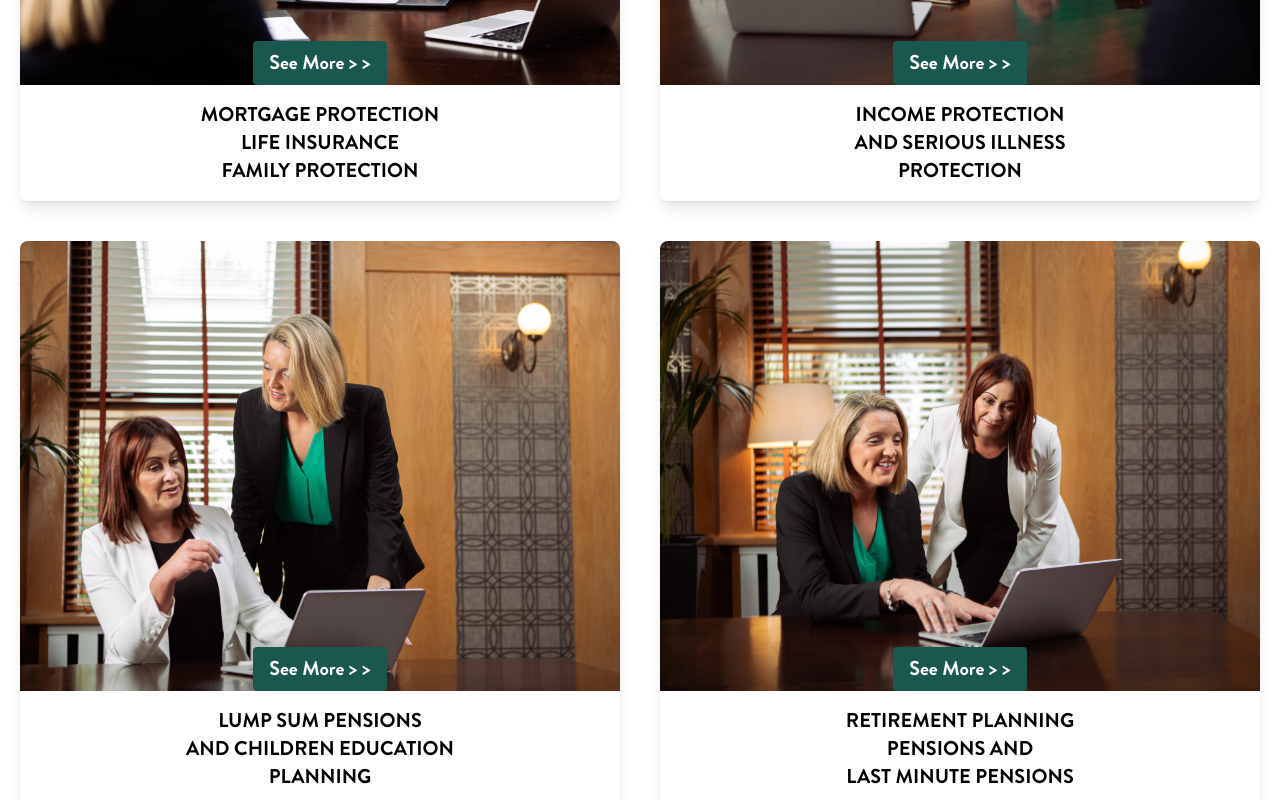
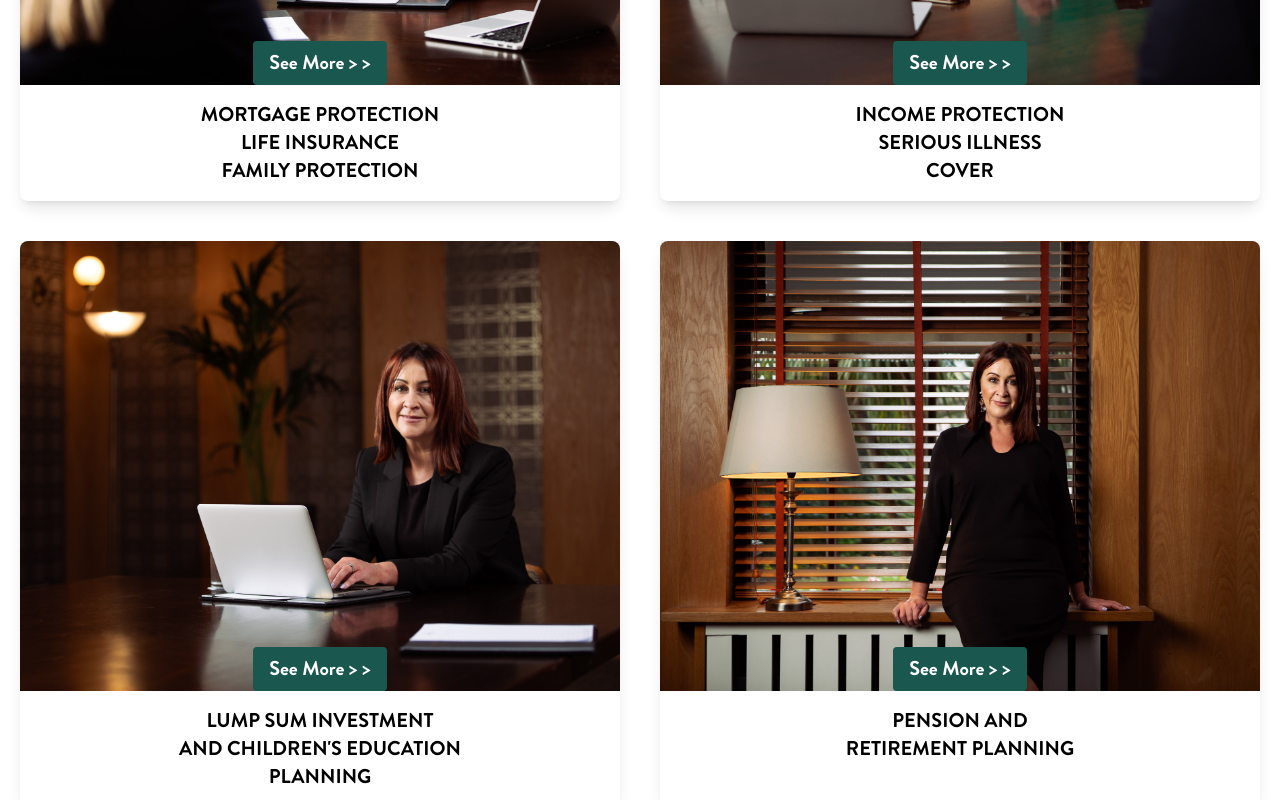
Before and after one commit to limefresh5455/fusion-finance, a Next.js app: page /services in a window 1280 px wide. Shown: the part 720-1520 px from the top of the page. Built offline with nearby package versions, Linux system fonts and the light colour scheme.

Commit message:
update in design

```diff
--- a/src/app/(home)/page.tsx
+++ b/src/app/(home)/page.tsx
@@ -19,81 +19,10 @@ export default function Home() {
         <div className="video-container" >
           <Carousel />
         </div >
-
-        {/* <section
-          id="our-values"
-          className="relative font-sans section-padding bg-[#d6cccc] bg-cover bg-center"
-          style={{
-            backgroundImage: `url(${missionImage.src})`,
-            // backgroundRepeat: 'no-repeat',
-            // backgroundSize: 'cover',
-            backgroundPosition: '50% 55%', // Custom position
-            height: '600px', // Set height as needed
-            // width: '100%' // Set width as needed
-          }}
-        >
-          <div className="inset-0 bg-[#8a8a8a]"></div>
-          <div className="text-center flex postionRelative md:mb-10 container mx-auto px-4 bg-black opacity-80">
-            <div className="mb-6 sm:mb-0 container grid grid-cols-1 sm:grid-cols-4">
-              <div className="flex flex-col justify-center items-left p-4">
-                <div className="text-white text-3xl font-bold font-sans mt-2">
-                  At a Glance
-                </div>
-              </div>
-
-              <div className="border rounded flex flex-col justify-center items-center mx-2 my-4">
-                <Image
-                  src="/Fusion_icon_services.png"
-                  width={70}
-                  height={50}
-                  alt="services"
-                  className="ml-0 mt-2"
-                />
-                <div className="text-white text-xl sm:text-2xl font-bold font-sans mt-2">
-                  Financial Services
-                </div>
-                <div className="text-base sm:text-xl text-white font-bold cormorant-infant">
-                  For Everyone
-                </div>
-              </div>
-
-              <div className="border rounded flex justify-center items-center flex-col mx-2 my-4">
-                <Image
-                  src="/Fusion_icon_knowledge.png"
-                  width={70}
-                  height={50}
-                  alt="knowledge"
-                  className="mt-2"
-                />
-                <div className="text-center text-white text-xl sm:text-2xl font-bold font-sans mt-2">
-                  With A Wealth Of Agnostic
-                </div>
-                <div className="text-base sm:text-xl text-white text-center font-bold cormorant-infant">
-                  Industry Knowledge advisor
-                </div>
-              </div>
-              <div className="border rounded flex flex-col justify-center items-center mx-2 my-4">
-                <Image
-                  src="/Fusion_icon_advisor.png"
-                  width={100}
-                  height={50}
-                  alt="advisor"
-                  className="mt-2"
-                />
-                <div className="text-white text-xl sm:text-2xl font-bold font-sans mt-2">
-                  Here To Be Your
-                </div>
-                <div className="text-base sm:text-xl text-white font-bold cormorant-infant">
-                  Trusted Advisor
-                </div>
-              </div>
-            </div>
-          </div>
-        </section> */}
       </main >
 
       <main>
-        <div className="pb-5 pt-5 md:pt-14 md:pb-10">
+        {/* <div className="pb-5 pt-5 md:pt-14 md:pb-10">
           <h1 className="container text-[#1a584f] text-center text-4xl font-bold font-sans underline">
             Why work with us?
           </h1>
@@ -149,7 +78,67 @@ export default function Home() {
               </div>
             </div>
           </div>
-        </div>
+        </div> */}
+
+
+<div className="relative pb-16 pt-12 pl-5 pr-5 bg-gradient-to-br from-[#fff] to-[#fff]">
+  <div className="container mx-auto text-center">
+  <h1 className="container text-[#1a584f] mb-6  text-center text-3xl sm:text-5xl font-bold font-sans underline">
+            Why work with us?
+  </h1>
+    <p className="text-black-700 text-lg sm:text-xl max-w-3xl mx-auto leading-relaxed font-sans">
+      With over <span className="text-[#1a584f] font-bold font-sans">50+ years of combined experience</span>, we don’t just provide services—we build relationships.
+    </p>
+  </div>
+
+  <div className="mt-24 flex flex-wrap justify-center items-center gap-20 sm:gap-20 md:gap-16 lg:gap-14 relative z-10">
+    {/* First Box */}
+    <div className="relative group max-w-xs sm:max-w-sm p-6 pb-10 bg-[#f1fffdc4] border border-[#1a584f3b] shadow-lg rounded-2xl transition-transform duration-700 scale-100 hover:shadow-2xl" style={{ boxShadow: '0px 4px 6px rgba(26, 88, 79, 0.5)' }}>
+      <div className="absolute -top-10 left-1/2 transform -translate-x-1/2 w-20 h-20 bg-[#1a584f] flex justify-center items-center rounded-full transition-transform group-hover:scale-125 group-hover:rotate-[360deg]">
+        <Image src="/customer-service.png" width={50} height={50} alt="services" />
+      </div>
+      <h2 className=" text-[#1a584f] text-3xl font-bold font-sans mt-12 mb-auto">
+        Exceptional Customer Service
+      </h2>
+      <p className="cormorant-infant text-2xl font-bold font-sans">
+        Financial services for everyone.
+      </p>
+    </div>
+
+  {/* Center Box with conic gradiant Circle */}
+  <div className="relative group max-w-xs sm:max-w-sm p-6 pb-10 bg-white border-4 border-solid shadow-lg rounded-2xl transition-transform duration-700 hover:scale-110 hover:shadow-2xl lg:scale-110 animate-gradient-border" style={{ boxShadow: '0px 4px 6px rgba(26, 88, 79, 0.5)' }}>
+    <div className="absolute -top-12 left-1/2 transform -translate-x-1/2 w-20 h-20 md:w-24 md:h-24 lg:w-24 lg:h-24  bg-[#1a584f] flex justify-center items-center rounded-full transition-transform group-hover:scale-125 group-hover:rotate-[360deg]">
+      <Image src="/experiencee.png" width={50} height={50} alt="knowledge" />
+    </div>
+    <h2 className="text-[#082c27] text-4xl font-bold font-sans mt-12 mb-auto">
+      50+ <span className="text-3xl"> Years Experience</span>
+    </h2><br className="hidden sm:block" />
+    <p className="cormorant-infant text-2xl font-bold font-sans">
+    With a wealth of agnostic industry knowledge.
+    </p>
+  </div>
+
+    {/* Third Box */}
+    <div className="relative group max-w-xs sm:max-w-sm p-6 pb-10 bg-[#f1fffdc4] border border-[#1a584f3b] shadow-lg rounded-2xl transition-transform duration-700  scale-100   hover:shadow-2xl" style={{ boxShadow: '0px 4px 6px rgba(26, 88, 79, 0.5)' }}>
+      <div className="absolute -top-10 left-1/2 transform -translate-x-1/2 w-20 h-20 bg-[#1a584f] flex justify-center items-center rounded-full transition-transform group-hover:scale-125 group-hover:rotate-[360deg]">
+        <Image src="/customerr.png" width={50} height={50} alt="advisor" />
+      </div>
+      <h2 className="text-[#1a584f] text-3xl font-bold font-sans mt-12 mb-auto">
+        2000+ Happy Customers
+      </h2><br className="hidden sm:block" />
+      <p className="cormorant-infant text-2xl font-bold font-sans">
+        Here to be your trusted advisor.
+      </p>
+    </div>
+  </div>
+</div>
+
+
+
+
+
+
+
 
         <div className="bg-[#1a584f] text-white">
           <div className="container py-10 pb-6 text-center md:text-left px-5">
@@ -237,8 +226,8 @@ export default function Home() {
               </div>
               <div className="p-4 flex flex-col items-center justify-center font-sans text-center text-black text-xl">
                 <h1 className="customFontSize">INCOME PROTECTION </h1>
-                <h1 className="customFontSize">AND SERIOUS ILLNESS</h1>
-                <h1 className="customFontSize">PROTECTION</h1>
+                <h1 className="customFontSize">SERIOUS ILLNESS</h1>
+                <h1 className="customFontSize">COVER</h1>
               </div>
             </div>
           </div>
@@ -248,7 +237,7 @@ export default function Home() {
               <div className="relative">
                 <div className="image-container">
                   <Image
-                    src="/Fusion_pics/Fusion-Finance-Web-Ready-38.jpg"
+                    src="/Fusion_pics/Fusion-Finance-Web-Ready-33.jpg"
                     alt="Card Image 1"
                     layout="fill" // Use 'fill' layout to cover the entire container
                     className="object-cover"
@@ -261,8 +250,8 @@ export default function Home() {
                 </Link>
               </div>
               <div className="p-4 flex flex-col items-center justify-center font-sans text-center text-black text-xl">
-                <h1 className="customFontSize">LUMP SUM PENSIONS</h1>
-                <h1 className="customFontSize">AND CHILDREN EDUCATION</h1>
+                <h1 className="customFontSize">LUMP SUM INVESTMENT</h1>
+                <h1 className="customFontSize">AND CHILDREN'S EDUCATION</h1>
                 <h1 className="customFontSize">PLANNING</h1>
               </div>
             </div>
@@ -271,7 +260,7 @@ export default function Home() {
               <div className="relative">
                 <div className="image-container">
                   <Image
-                    src="/Fusion_pics/Fusion-Finance-Web-Ready-39.jpg"
+                    src="/Fusion_pics/Fusion-Finance-Web-Ready-47.jpg"
                     alt="Card Image 2"
                     width={600}
                     height={600}
@@ -285,138 +274,12 @@ export default function Home() {
                 </Link>
               </div>
               <div className="p-4 flex flex-col items-center justify-center font-sans text-center text-black text-xl">
+                <h1 className="customFontSize">PENSION AND</h1>
                 <h1 className="customFontSize">RETIREMENT PLANNING</h1>
-                <h1 className="customFontSize">PENSIONS AND</h1>
-                <h1 className="customFontSize">LAST MINUTE PENSIONS</h1>
+                {/* <h1 className="customFontSize">LAST MINUTE PENSIONS</h1> */}
               </div>
             </div>
           </div>
-
-
-
-
-          {/* <div className="font-sans flex flex-col lg:flex-row">
-            <div>
-              <div className="mx-5 flex flex-col relative items-center justify-center overflow-hidden lg:flex-row">
-                <Link
-                  href="/services/financial-security"
-                  id="button"
-                  className="font-sans font-bold text-lg"
-                >
-                  See More {">"}
-                  {">"}
-                </Link>
-                <Image
-                  src="/Fusion_pics/Fusion-Finance-Web-Ready-32.jpg"
-                  width={600}
-                  height={600}
-                  alt="service1"
-                  style={{
-                    borderRadius: "5rem",
-                    objectFit: "contain",
-                    margin: "3em",
-                  }}
-                />
-              </div>
-              <div className="text-center">
-                <div className="flex flex-col font-sans mt-3 sm:mt-6">
-                  <h1 className="customFontSize">MORTGAGE PROTECTION</h1>
-                  <h1 className="customFontSize">LIFE INSURANCE</h1>
-                  <h1 className="customFontSize">FAMILY PROTECTION</h1>
-                </div>
-              </div>
-            </div>
-
-
-            <div className="mx-5 flex flex-col relative items-center justify-center overflow-hidden lg:flex-row">
-              <div id="textBox">
-                <div className="flex flex-col mt-6 font-sans">
-                  <h1 className="customFontSize">INCOME PROTECTION</h1>
-                  <h1 className="customFontSize">AND SERIOUS ILLNESS</h1>
-                  <h1 className="customFontSize">PROTECTION</h1>
-                </div>
-              </div>
-              <Link
-                href="/services/income-protection"
-                id="button"
-                className="font-sans font-bold text-lg"
-              >
-                See More {">"}
-                {">"}
-              </Link>
-              <Image
-                src="/Fusion_pics/Fusion-Finance-Web-Ready-40.jpg"
-                width={600}
-                height={600}
-                alt="service1"
-                style={{
-                  borderRadius: "5rem",
-                  objectFit: "contain",
-                  margin: "3em",
-                }}
-              />
-            </div>
-          </div> */}
-
-          {/* <div className="flex flex-col lg:flex-row">
-            <div className="mx-5 flex flex-col relative items-center justify-center overflow-hidden lg:flex-row">
-              <div id="textBox">
-                <div className="flex flex-col mt-6 font-sans">
-                  <h1 className="customFontSize">LUMP SUM PENSIONS</h1>
-                  <h1 className="customFontSize">AND CHILDREN EDUCATION</h1>
-                  <h1 className="customFontSize">PLANNING</h1>
-                </div>
-              </div>
-              <Link
-                href="/services/Lump-Sum-Pension"
-                id="button"
-                className="font-sans font-bold text-lg"
-              >
-                See More {">"}
-                {">"}
-              </Link>
-              <Image
-                src="/Fusion_pics/Fusion-Finance-Web-Ready-40.jpg"
-                width={600}
-                height={600}
-                alt="service1"
-                style={{
-                  borderRadius: "5rem",
-                  objectFit: "contain",
-                  margin: "3em",
-                }}
-              />
-            </div>
-
-            <div className="mx-5 flex flex-col relative items-center justify-center overflow-hidden lg:flex-row">
-              <div id="textBox">
-                <div className="flex flex-col mt-6 font-sans">
-                  <h1 className="customFontSize">RETIREMENT PLANNING</h1>
-                  <h1 className="customFontSize">PENSIONS AND</h1>
-                  <h1 className="customFontSize">LAST MINUTE PENSIONS</h1>
-                </div>
-              </div>
-              <Link
-                href="/services/retirement-pension"
-                id="button"
-                className="font-sans font-bold text-lg"
-              >
-                See More {">"}
-                {">"}
-              </Link>
-              <Image
-                src="/Fusion_pics/Fusion-Finance-Web-Ready-39.jpg"
-                width={600}
-                height={600}
-                alt="service1"
-                style={{
-                  borderRadius: "5rem",
-                  objectFit: "contain",
-                  margin: "3em",
-                }}
-              />
-            </div>
-          </div> */}
         </div>
 
         <div className="bg-[#5ae9d4] pb-5 pt-5">
@@ -504,61 +367,6 @@ export default function Home() {
           </div>
         </div>
 
-        {/* Footer Section */}
-        {/* <div className="bg-[#1a584f] pb-5 pt-5">
-          <div className="text-center flex flex-col lg:flex-row justify-center align-center">
-            <div className="container flex flex-col sm:flex-row justify-evenly items-center flex-wrap ">
-              <div className="mt-3 mx-2 text-center min-w-[240px] max-w-[250px] min-h-[220px] flex flex-col justify-center items-left p-4">
-                <Image
-                  src="/Fusion_icon_services.png"
-                  width={70}
-                  height={50}
-                  alt="services"
-                  className="mx-auto"
-                />
-                <div className="text-white text-3xl font-bold font-sans mt-2">
-                  Financial Services
-                </div>
-                <div className="text-white cormorant-infant text-2xl font-bold">
-                  For Everyone
-                </div>
-              </div>
-
-              <div className="mt-3 mx-2 text-center min-w-[240px] max-w-[250px] min-h-[220px] flex flex-col justify-center items-left p-4">
-                <Image
-                  src="/Fusion_icon_knowledge.png"
-                  width={70}
-                  height={50}
-                  alt="knowledge"
-                  className="mx-auto"
-                />
-                <div className="text-white text-3xl font-bold font-sans mt-2">
-                  With A Wealth Of Agnostic
-                </div>
-                <div className="text-white text-2xl font-bold cormorant-infant">
-                  Industry Knowledge
-                </div>
-              </div>
-
-              <div className="mt-3 mx-2 text-center min-w-[240px] max-w-[250px] min-h-[220px] flex flex-col justify-center items-left p-4">
-                <Image
-                  src="/Fusion_icon_advisor.png"
-                  width={100}
-                  height={50}
-                  alt="advisor"
-                  className="mx-auto"
-                />
-                <div className="text-white text-3xl font-bold font-sans mt-2">
-                  Here To Be Your
-                </div>
-                <div className="text-white text-2xl font-bold cormorant-infant">
-                  Trusted Advisor
-                </div>
-              </div>
-            </div>
-          </div>
-        </div> */}
-
       </main>
     </div >
   );
--- a/src/app/layout.tsx
+++ b/src/app/layout.tsx
@@ -6,6 +6,8 @@ import "./globals.css";
 import NavBar from "../components/ui/nav-bar/NavBar";
 import useResultsProvider from "@/components/context/cache";
 import Footer from "@/components/ui/footer/Footer";
+
+
 
 const inter = Inter({ subsets: ["latin"] });
 
--- a/src/app/services/Lump-Sum-Pension/page.tsx
+++ b/src/app/services/Lump-Sum-Pension/page.tsx
@@ -39,7 +39,7 @@ export default function FutureFunds() {
             <div className="p-6 border rounded-md border-black shadow-xl flex flex-col lg:flex-row items-center lg:items-start lg:justify-around mb-8">
               <div className="mb-8 lg:w-3/5 lg:me-20">
                 <h2 className="underline text-3xl font-bold mb-2 font-sans">
-                  Lump Sum Pensions
+                  Lump Sum Investment
                 </h2>
                 <p className="text-gray-700 cormorant-infant text-xl text-justify">
                   Have you a lump sum that you are prepared to invest for five
@@ -58,7 +58,7 @@ export default function FutureFunds() {
               </div>
               <div className="lg:w-2/5 flex flex-col items-center">
                 <h1 className="cormorant-infant text-xl font-bold mb-2 text-center mb-4">
-                  Discover the Benefits of Lump Sum Pensions. Watch our
+                  Discover the Benefits of Lump Sum Investment. Watch our
                   informative video to learn more.
                 </h1>
                 <div className="customClass">
@@ -79,7 +79,7 @@ export default function FutureFunds() {
             <div className="mt-20 p-6 border rounded-md border-black shadow-xl flex flex-col lg:flex-row items-center lg:items-start lg:justify-around">
               <div className="mb-4 lg:w-3/5 lg:ms-20 lg:order-2">
                 <h1 className="underline text-3xl font-bold mb-2 font-sans">
-                  Children Education Planning
+                  Children's Education Planning
                 </h1>
                 <p className="text-gray-700 cormorant-infant text-xl text-justify">
                   We all want to give our children the best possible start in
@@ -95,7 +95,7 @@ export default function FutureFunds() {
               </div>
               <div className="lg:w-2/5 flex flex-col items-center lg:order-1">
                 <h1 className="cormorant-infant text-xl font-bold mb-2 text-center mb-4">
-                  Explore the Significance of Childrens Education Planning.
+                  Explore the Significance of Children's Education Planning.
                   Learn more by watching our concise video.
                 </h1>
                 <div className="customClass">
--- a/src/app/services/page.tsx
+++ b/src/app/services/page.tsx
@@ -230,9 +230,9 @@ export default function Services() {
               </Link>
             </div>
             <div className="p-4 flex flex-col items-center justify-center font-sans text-center text-black text-xl">
-              <h1 className="customFontSize">INCOME PROTECTION </h1>
-              <h1 className="customFontSize">AND SERIOUS ILLNESS</h1>
-              <h1 className="customFontSize">PROTECTION</h1>
+                <h1 className="customFontSize">INCOME PROTECTION </h1>
+                <h1 className="customFontSize">SERIOUS ILLNESS</h1>
+                <h1 className="customFontSize">COVER</h1>
             </div>
           </div>
         </div>
@@ -242,7 +242,7 @@ export default function Services() {
             <div className="relative">
               <div className="image-container">
                 <Image
-                  src="/Fusion_pics/Fusion-Finance-Web-Ready-38.jpg"
+                  src="/Fusion_pics/Fusion-Finance-Web-Ready-33.jpg"
                   alt="Card Image 1"
                   layout="fill" // Use 'fill' layout to cover the entire container
                   className="object-cover"
@@ -255,9 +255,9 @@ export default function Services() {
               </Link>
             </div>
             <div className="p-4 flex flex-col items-center justify-center font-sans text-center text-black text-xl">
-              <h1 className="customFontSize">LUMP SUM PENSIONS</h1>
-              <h1 className="customFontSize">AND CHILDREN EDUCATION</h1>
-              <h1 className="customFontSize">PLANNING</h1>
+                <h1 className="customFontSize">LUMP SUM INVESTMENT</h1>
+                <h1 className="customFontSize">AND CHILDREN'S EDUCATION</h1>
+                <h1 className="customFontSize">PLANNING</h1>
             </div>
           </div>
 
@@ -265,7 +265,7 @@ export default function Services() {
             <div className="relative">
               <div className="image-container">
                 <Image
-                  src="/Fusion_pics/Fusion-Finance-Web-Ready-39.jpg"
+                  src="/Fusion_pics/Fusion-Finance-Web-Ready-47.jpg"
                   alt="Card Image 2"
                   width={600}
                   height={600}
@@ -279,9 +279,9 @@ export default function Services() {
               </Link>
             </div>
             <div className="p-4 flex flex-col items-center justify-center font-sans text-center text-black text-xl">
-              <h1 className="customFontSize">RETIREMENT PLANNING</h1>
-              <h1 className="customFontSize">PENSIONS AND</h1>
-              <h1 className="customFontSize">LAST MINUTE PENSIONS</h1>
+            <h1 className="customFontSize">PENSION AND</h1>
+            <h1 className="customFontSize">RETIREMENT PLANNING</h1>
+              {/* <h1 className="customFontSize">LAST MINUTE PENSIONS</h1> */}
             </div>
           </div>
         </div>
--- a/src/components/ui/carousel/Carousel.tsx
+++ b/src/components/ui/carousel/Carousel.tsx
@@ -55,7 +55,7 @@ export default function Carousel() {
               leaveTo="opacity-0 scale-95"
             >
               {index !== 0 ? (
-                <div style={{ height: "64vh", objectPosition: "center" }} className="w-full h-full overflow-hidden">
+                <div style={{ height: "auto", objectPosition: "center" }} className="w-full h-full overflow-hidden">
                   <img
                     src={item.videoUrl} // Display image for the first two items
                     style={{
```
Also changed, not shown: src/app/(home)/home.css (+41 -1 lines), src/app/services/retirement-pension/page.tsx (+4 -4 lines), public/Fusion_pics/Fusion-Finance-Web-Ready-33.jpg (added).
